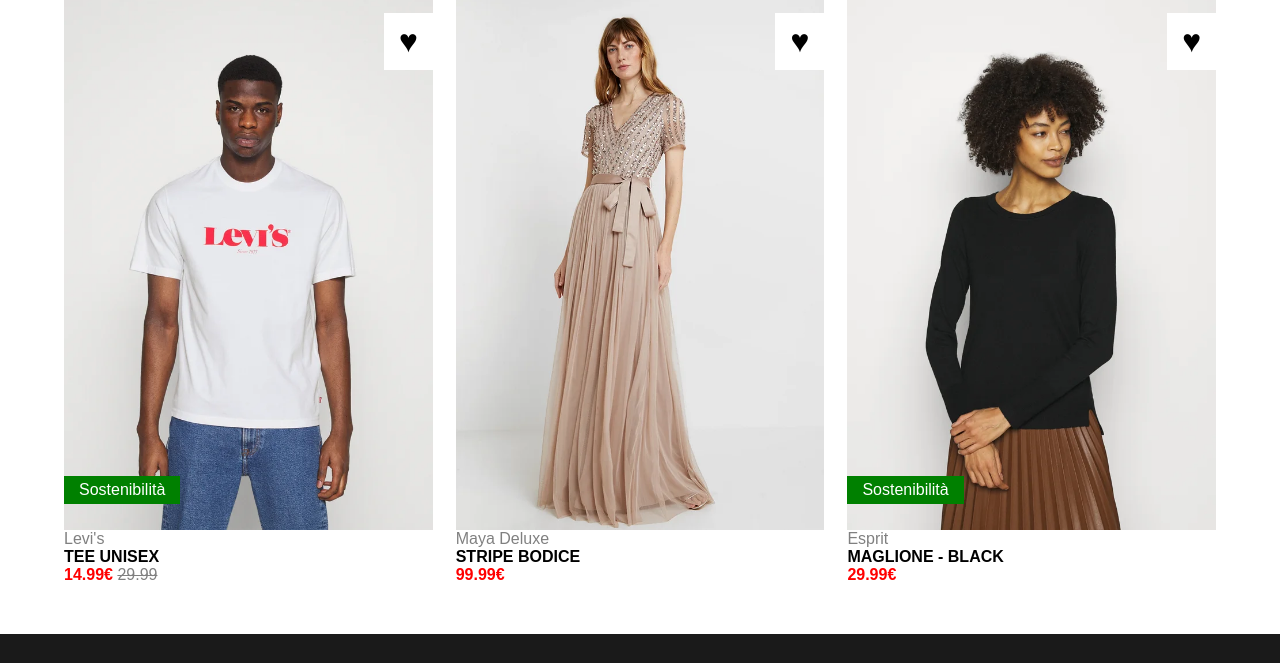
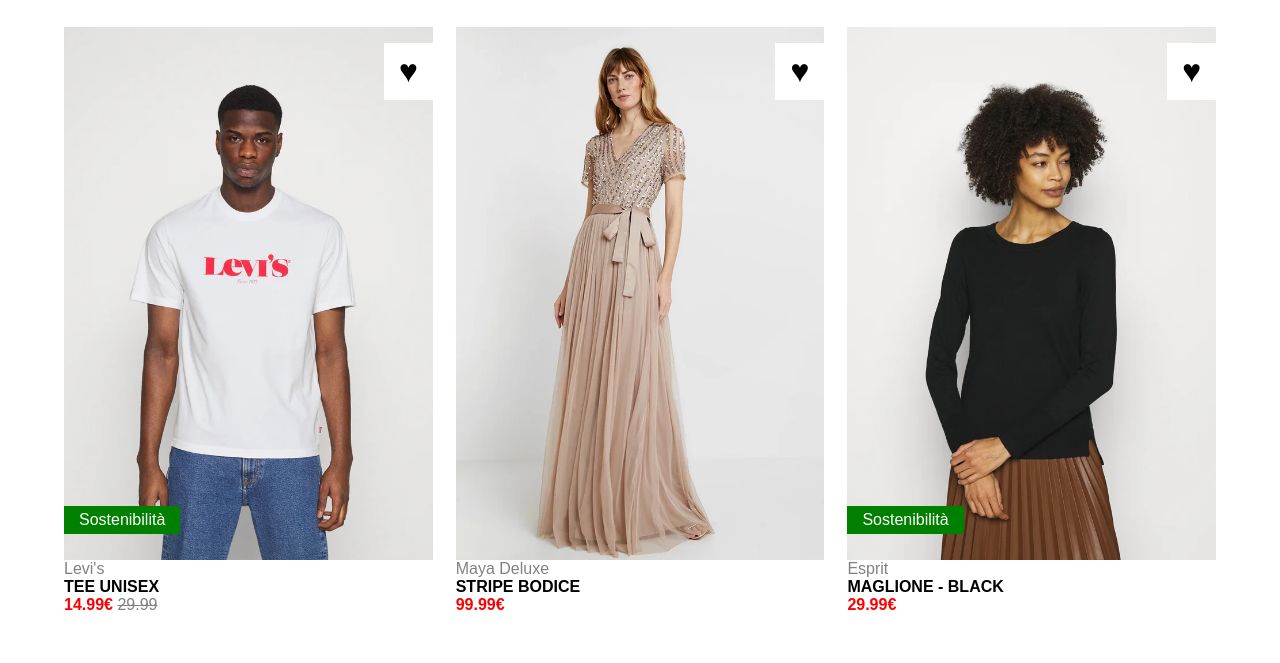
Before and after one commit to SamueleMaka/html-css-boolando, a plain HTML site: page index.html in a window 1280 px wide. Shown: the part 739-1402 px from the top of the page. Drawn offline with Linux system fonts and the light colour scheme.

Commit message:
fix: fixed syntax and margins

```diff
--- a/css/style.css
+++ b/css/style.css
@@ -49,7 +49,6 @@ html {
     display: flex;
     justify-content: space-between;
     flex-wrap: wrap;
-    margin-top: 30x;
   }
 
   img {
@@ -59,6 +58,7 @@ html {
   .card {
     width: 32%;
     position: relative;
+    margin-bottom: 30px;
   }
 
   .hover-img {
```
